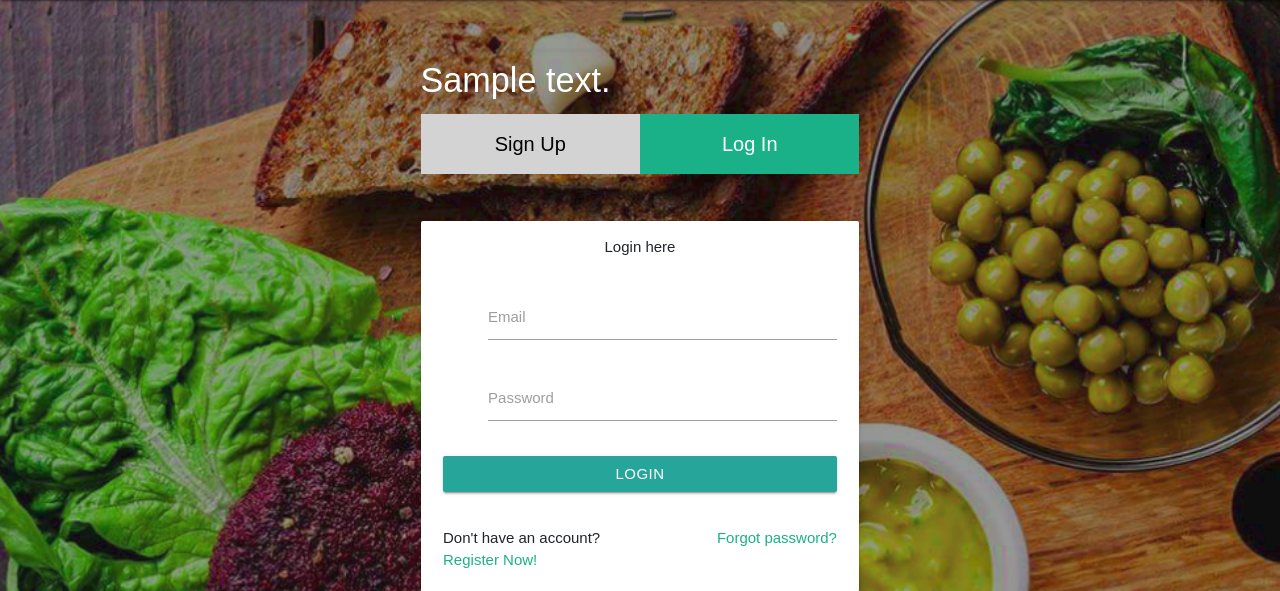
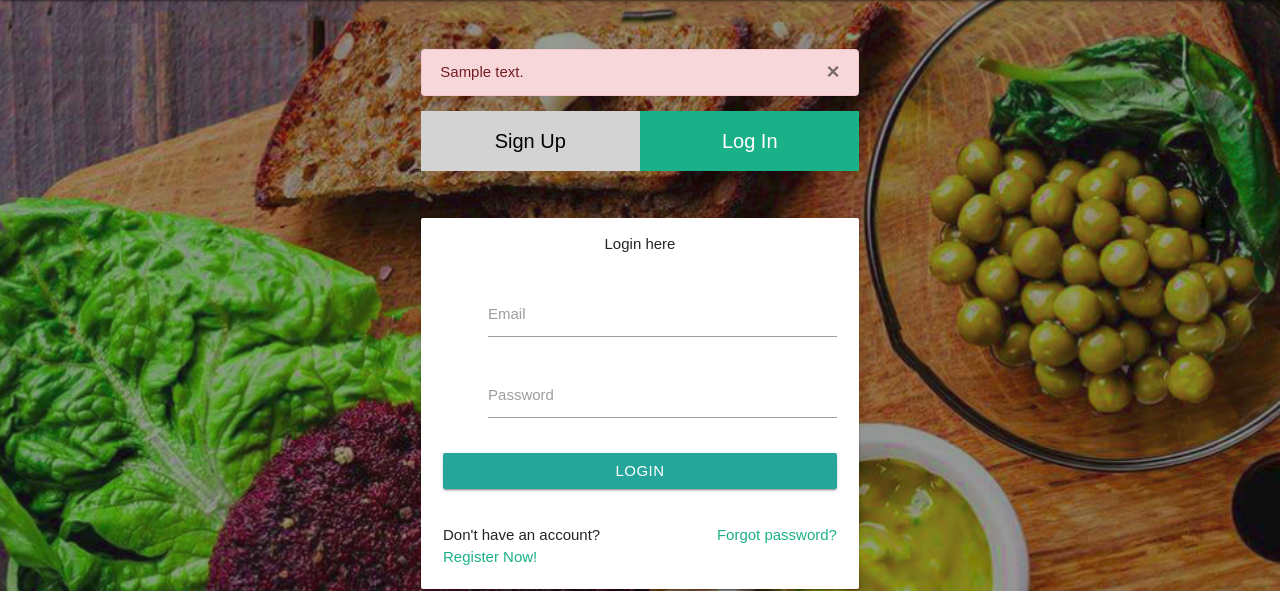
Before and after one commit to JoyyToo/Yummy-Recipes, a Flask app: template app/templates/login.html in a window 1280 px wide. Shown: the part 64-655 px from the top of the page. Run offline with Flask 2, Linux system fonts and the light colour scheme; the template is opened without the code that fills it: most values are stand-ins (such as "Sample title", 1, 10 or a date in 2020); parts of the project's set-up code (start-up, migrations or seed data) failed here and were passed over; some libraries are stand-ins or nearby versions.

Commit message:
[chore] update login and logout

```diff
--- a/app/templates/login.html
+++ b/app/templates/login.html
@@ -10,8 +10,10 @@
     <link href="{{ url_for('static', filename = 'vendor/bootstrap/css/bootstrap.min.css')}}" rel="stylesheet">
 
     <!-- Custom fonts -->
-      <link href="{{ url_for('static', filename = 'vendor/font-awesome/css/font-awesome.min.css')}}" rel="stylesheet" type="text/css">
-      <link href="https://fonts.googleapis.com/css?family=Lato:300,400,700,300italic,400italic,700italic" rel="stylesheet" type="text/css">
+    <link href="{{ url_for('static', filename = 'vendor/font-awesome/css/font-awesome.min.css')}}" rel="stylesheet"
+          type="text/css">
+    <link href="https://fonts.googleapis.com/css?family=Lato:300,400,700,300italic,400italic,700italic" rel="stylesheet"
+          type="text/css">
 
     <!-- CORE CSS-->
     <link rel="stylesheet" href="https://cdnjs.cloudflare.com/ajax/libs/materialize/0.97.1/css/materialize.min.css">
@@ -23,13 +25,17 @@
 
 <body>
 {% if data %}
-            <h4 style="color: white;">{{ data['message'] }}</h4>
+<div class="alert alert-danger alert-dismissable">
+    <a href="#" class="close" data-dismiss="alert" aria-label="close">×</a>
+    <strong>{{ data['message'] }}</strong>
+</div>
 {% endif %}
 <!-- Navigation -->
 <nav class="navbar navbar-expand-lg  fixed-top" style="background: rgba(20, 20, 20, 0);">
     <div class="container">
         <a class="navbar-brand" style="color:white;" href="{{url_for('home')}}">YUMMY</a>
-        <button class="navbar-toggler" type="button" data-toggle="collapse" data-target="#navbarResponsive" aria-controls="navbarResponsive" aria-expanded="false" aria-label="Toggle navigation">
+        <button class="navbar-toggler" type="button" data-toggle="collapse" data-target="#navbarResponsive"
+                aria-controls="navbarResponsive" aria-expanded="false" aria-label="Toggle navigation">
             <span class="navbar-toggler-icon"></span>
         </button>
 
@@ -52,14 +58,15 @@
             <div class="row margin">
                 <div class="input-field col s12">
                     <i class="mdi-communication-email prefix"></i>
-            <input class="validate" id="email" name="email" type="email" pattern="[a-z0-9._%+-]+@[a-z0-9.-]+\.[a-z]{2,4}$">
+                    <input class="validate" id="email" name="email" type="email"
+                           pattern="[a-z0-9._%+-]+@[a-z0-9.-]+\.[a-z]{2,4}$">
                     <label for="email" class="center-align">Email</label>
                 </div>
             </div>
             <div class="row margin">
                 <div class="input-field col s12">
                     <i class="mdi-action-lock-outline prefix"></i>
-            <input id="password" name="password" type="password" >
+                    <input id="password" name="password" type="password">
                     <label for="password">Password</label>
                 </div>
             </div>
@@ -70,7 +77,8 @@
             </div>
             <div class="row">
                 <div class="input-field col s6 m6 l6">
-            <p class="margin medium-small">Don't have an account?<a href="{{url_for('register')}}">Register Now!</a></p>
+                    <p class="margin medium-small">Don't have an account?<a href="{{url_for('register')}}">Register
+                        Now!</a></p>
                 </div>
                 <div class="input-field col s6 m6 l6">
                     <p class="margin right-align medium-small"><a href="forgot-password.html">Forgot password?</a></p>
--- a/app/templates/register.html
+++ b/app/templates/register.html
@@ -36,7 +36,10 @@
     </div>
 </nav>
 {% if data %}
-    <h4 style="color: white;">{{ data['message'] }}</h4>
+<div class="alert alert-danger alert-dismissable">
+    <a href="#" class="close" data-dismiss="alert" aria-label="close">×</a>
+    <strong>{{ data['message'] }}</strong>
+</div>
 {% endif %}
 <ul class="tab-group">
     <li class="tab active"><a href="{{ url_for('register') }}">Sign Up</a></li>
```
Lines whose indentation alone changed are shown as unchanged.
